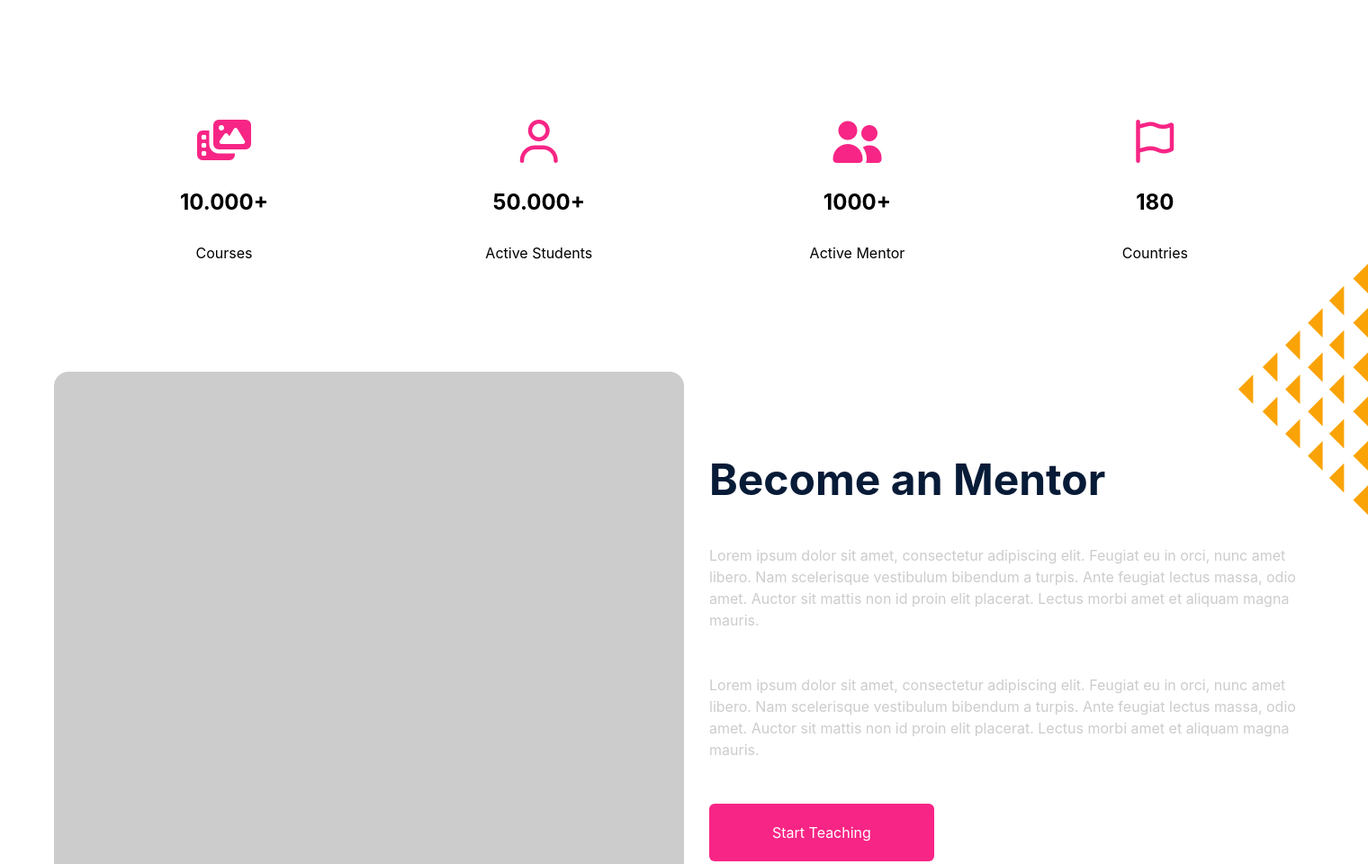
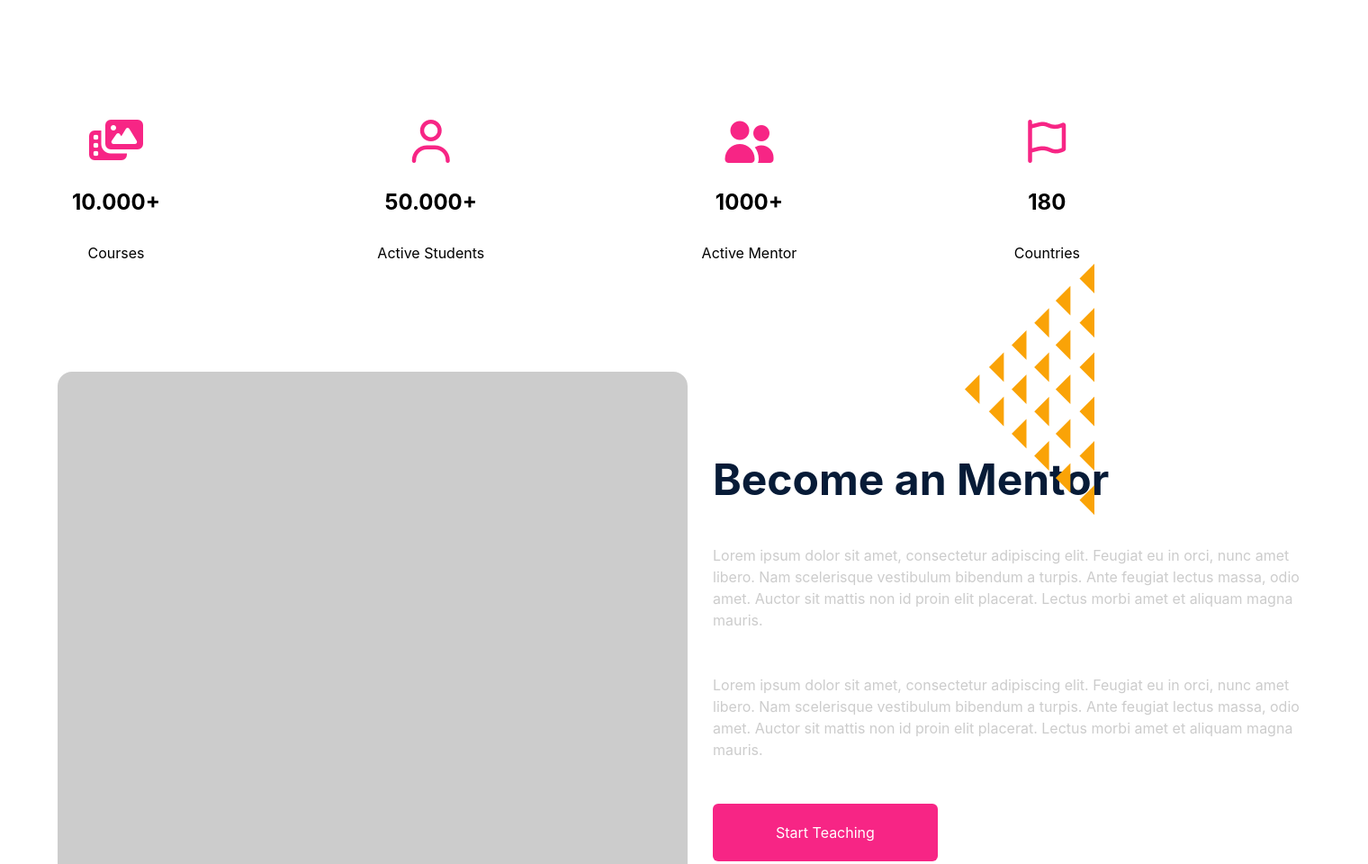
Before and after one commit to hursedhimmatov7-del/GIT4, a website: page index.html in a window 1280 px wide. Shown: the part 3300-4260 px from the top of the page at 90% size, 1520 px wide, since content can reach past the window. Drawn offline with nearby package versions, Linux system fonts and the light colour scheme; files that its build step writes are made by us from their sources.

Commit message:
Fix bug sec4

```diff
--- a/index.html
+++ b/index.html
@@ -201,7 +201,7 @@
         </div>
      </div>
     </section>
-    <section class="w-[90%] lg:w-380  m-auto lg:my-40 my-10 flex flex-col gap-30 relative">
+    <section class="w-[90%] lg:max-w-380  m-auto lg:my-40 my-10 flex flex-col gap-30 relative">
         <img class="lg:flex hidden absolute right-0 top-40" src="src/p5.png" alt="">
      <div class="lg:w-280 m-auto w-full flex lg:flex-row lg:overflow-visible overflow-scroll lg:gap-0 gap-30  items-start justify-between">
         <div class="flex flex-col items-center gap-7">
```
